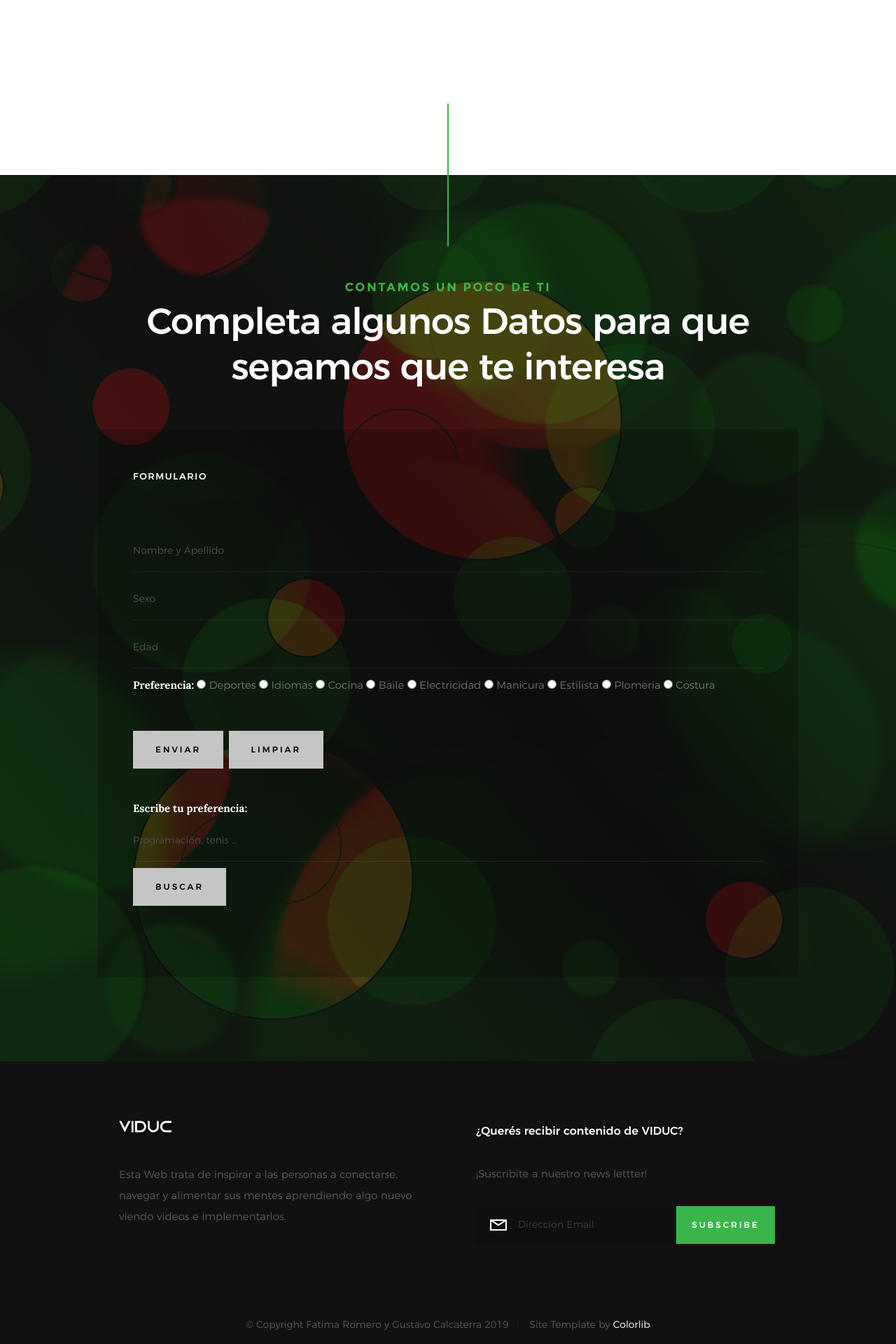
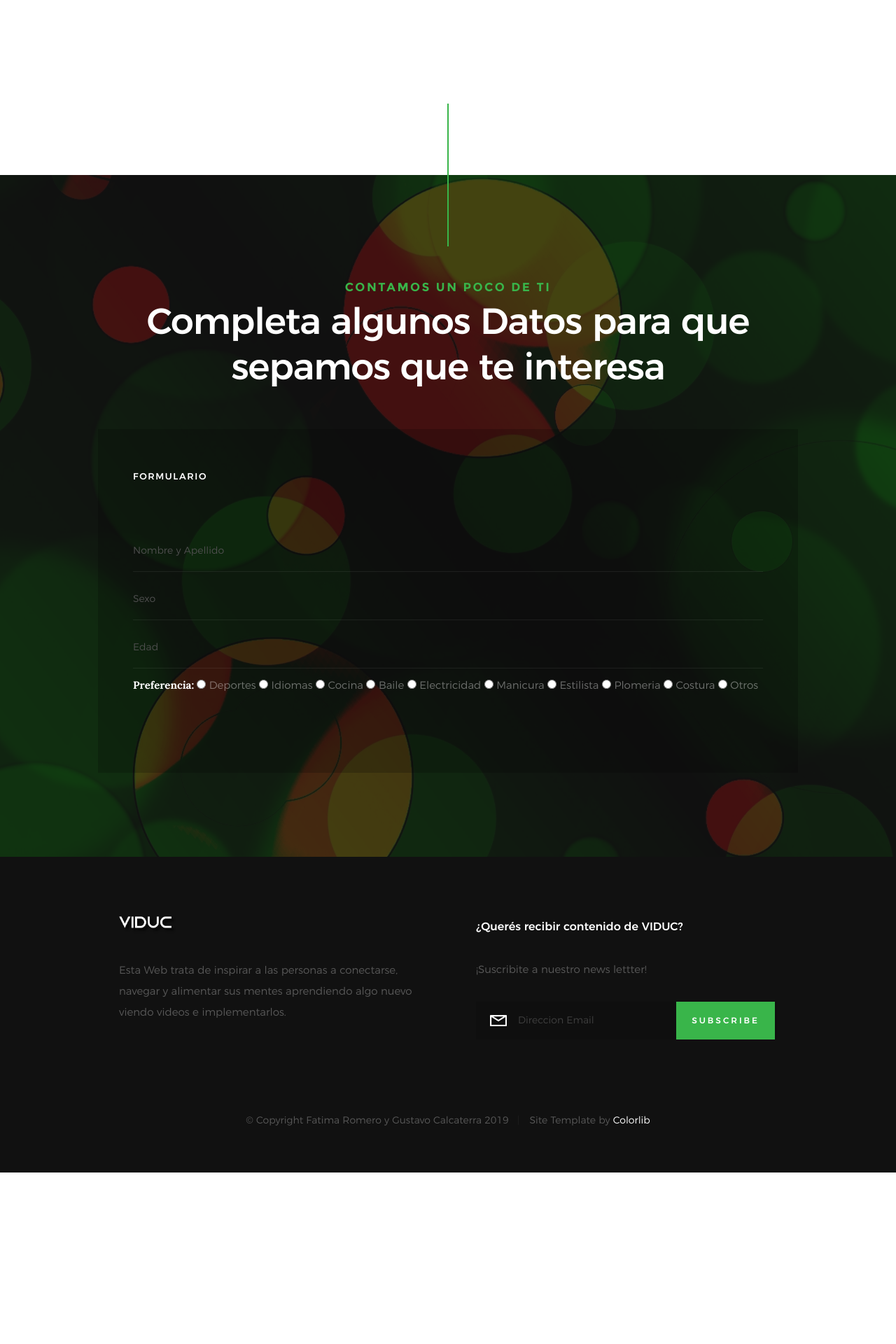
Before and after one commit to larissaromero83/viduc, a PHP site: page / in a window 1280 px wide. Shown: the part 3279-5199 px from the top of the page at 70% size. After the commit the page ends 4954 px from the top, so only its background shows below. Run offline with PHP 8.4, Linux system fonts and the light colour scheme; some web fonts are replaced; grey boxes are pictures that could not be loaded.

Commit message:
mejora de formulario

```diff
--- a/guardar.php
+++ b/guardar.php
@@ -19,7 +19,7 @@ $edad        = $_POST[ 'edad' ]; //name="mensaje" //name="mensaje"
 $preferencia = $_POST[ 'preferencia' ];
 //sentencia sql
 $sql         = "INSERT INTO datos (nombre, sexo, edad, preferencia) VALUES ('$nombre','$sexo','$edad','$preferencia')"; //manda a traer los valores de '$nombre','$correo','$mensaje'
-//ejecutamos la centencia de sql
+//ejecutamos la sentencia de sql
 $ejecutar    = mysqli_query( $conexion, $sql );
 //verificacion de la ejecucioon
 if ( !$ejecutar ) {
@@ -64,5 +64,9 @@ if ( !$ejecutar ) {
         default:
             header( 'Location: buscadorGenerico.php' );
     }
+
+
+
+
 }
 ?>
--- a/index.html
+++ b/index.html
@@ -6,6 +6,7 @@
 	<!--<![endif]-->
 
 	<head>
+
 
 		<!--- basic page needs
     ================================================== -->
@@ -27,11 +28,27 @@
     ================================================== -->
 		<script src="js/modernizr.js"></script>
 		<script src="js/pace.min.js"></script>
+		<script>
+    function mostrar(dato) {
+  if (dato == "Otros") {
+    document.getElementById("nombre").style.display = "block";
+    document.getElementById("apellidos").style.display = "none";
+  }else{
+  document.getElementById("nombre").style.display = "none";
+    document.getElementById("apellidos").style.display = "block";
+
+}
+
+}
+</script>
 
 		<!-- favicons
     ================================================== -->
 		<link rel="shortcut icon" href="favicon.ico" type="image/x-icon">
 		<link rel="icon" href="favicon.ico" type="image/x-icon">
+
+
+
 
 	</head>
 
@@ -264,6 +281,7 @@
 
 		<section id="contact" class="s-contact">
 
+
 			<div class="overlay"></div>
 			<div class="contact__line"></div>
 
@@ -290,22 +308,23 @@
 						<p><b>
                             <font color="white">Preferencia:</font>
                         </b>
-							<input type="radio" name="preferencia" value="Deportes" required> Deportes
-							<input type="radio" name="preferencia" value="Idiomas" required> Idiomas
-							<input type="radio" name="preferencia" value="Cocina" required> Cocina
-							<input type="radio" name="preferencia" value="Baile" required> Baile
-							<input type="radio" name="preferencia" value="Electricidad" required> Electricidad
-							<input type="radio" name="preferencia" value="Manicura" required> Manicura
-							<input type="radio" name="preferencia" value="Estilista" required> Estilista
-							<input type="radio" name="preferencia" value="Plomeria" required> Plomeria
-							<input type="radio" name="preferencia" value="Costura" required> Costura
+							<input type="radio" name="preferencia" value="Deportes" required onchange="mostrar(this.value);" > Deportes
+							<input type="radio" name="preferencia" value="Idiomas" required onchange="mostrar(this.value);"> Idiomas
+							<input type="radio" name="preferencia" value="Cocina" required onchange="mostrar(this.value);"> Cocina
+							<input type="radio" name="preferencia" value="Baile" required onchange="mostrar(this.value);"> Baile
+							<input type="radio" name="preferencia" value="Electricidad" required onchange="mostrar(this.value);"> Electricidad
+							<input type="radio" name="preferencia" value="Manicura" required onchange="mostrar(this.value);"> Manicura
+							<input type="radio" name="preferencia" value="Estilista" required onchange="mostrar(this.value);"> Estilista
+							<input type="radio" name="preferencia" value="Plomeria" required onchange="mostrar(this.value);"> Plomeria
+							<input type="radio" name="preferencia" value="Costura" required onchange="mostrar(this.value);"> Costura
+							<input type="radio" name="preferencia" value="Otros" required onchange="mostrar(this.value);"> Otros
 						</p>
+						<div  id="nombre" style="display:none;" >
+						<input type="submit"  id="nombre" value="Enviar" >
+						<input type="reset" id="nombre" value="Limpiar"  >
+						</div>
 
-
-						<input type="submit" value="Enviar">
-						<input type="reset" value="Limpiar">
-
-
+                       <div  id="apellidos" style="display:none;">
 						</form>
 						<form action="search.php" method="GET">
 							<div>
@@ -316,13 +335,30 @@
 								<input type="hidden" id="maxResults" name="maxResults" step="1" value="10">
 								<input type="submit" value="Buscar">
 							</div>
+
+
+
+							<input type="submit" value="Enviar" >
+							<input type="reset" value="Limpiar" >
 						</form>
+                       </div>
+
+
+
+
+
+
+
+
+
 
 
 				</div>
 				<!-- end contact-content -->
 
 		</section>
+
+
 		<!-- end s-contact -->
 
 		<!-- footer
@@ -437,6 +473,10 @@
 		<script src="js/plugins.js"></script>
 		<script src="js/main.js"></script>
 
+	<script type="text/javascript"></script>
+
+
 	</body>
 
+
 </html>
```
Also changed, not shown: 1 other file. Lines whose indentation alone changed are shown as unchanged.
